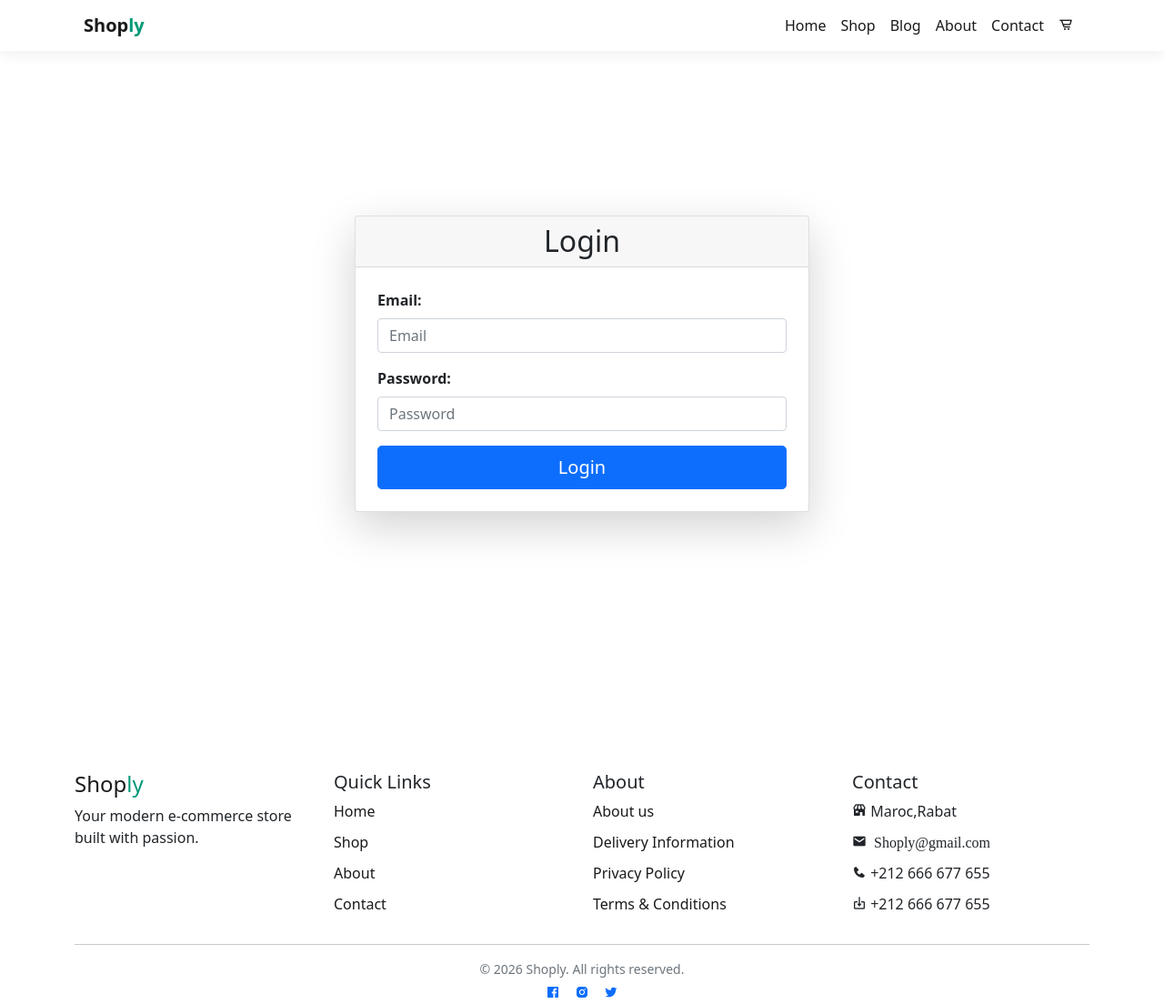
After one commit to mohamedamine6/Shoply, a PHP site: page /login.php in a window 1280 px wide. The commit adds this page. Shown: the whole page at 91% size. Run offline with PHP 8.4, Linux system fonts and the light colour scheme.

Commit message:
registre login

```diff
--- /dev/null
+++ b/assets/css/register.css
@@ -0,0 +1,4 @@
+.carts {
+    max-width: 500px;
+    width: 100%;
+}
--- a/deteilProduct.php
+++ b/deteilProduct.php
@@ -2,6 +2,11 @@
 session_start();
 
 require 'config/db.php';
+
+if (!isset($_SESSION['user_id'])) {
+    header("Location: login.php");
+    exit();
+}
 
 $id = intval($_GET['id']);
 
--- a/index.php
+++ b/index.php
@@ -2,6 +2,11 @@
 session_start();
 
 require 'config/db.php';
+
+if (!isset($_SESSION['user_id'])) {
+    header("Location: login.php");
+    exit();
+}
 
 $query = "SELECT * FROM products LIMIT 4";
 $result = mysqli_query($conn, $query);
--- /dev/null
+++ b/login.php
@@ -0,0 +1,91 @@
+<?php
+session_start();
+require 'config/db.php';
+
+$error = '';
+
+if (isset($_POST['login'])) {
+
+    $email = trim($_POST['email'] ?? '');
+    $password = $_POST['password'] ?? '';
+
+    if (empty($email) || empty($password)) {
+        $error = "All fields are required ❌";
+    } else {
+
+        $stmt = $conn->prepare("SELECT * FROM users WHERE email=?");
+        $stmt->bind_param("s", $email);
+        $stmt->execute();
+        $result = $stmt->get_result();
+        $user = $result->fetch_assoc();
+
+        if ($user && password_verify($password, $user['password'])) {
+
+            $_SESSION['user_id'] = $user['id'];
+            $_SESSION['name'] = $user['name'];
+            $_SESSION['role'] = $user['role'];
+
+            header("Location: index.php");
+            exit();
+
+        } else {
+            $error = "Email or password incorrect ❌";
+        }
+    }
+}
+?>
+<!DOCTYPE html>
+<html lang="en">
+<head>
+    <meta charset="UTF-8">
+    <meta name="viewport" content="width=device-width, initial-scale=1.0">
+    <title>Home</title>
+    <link rel="stylesheet" href="/Projet/assets/css/variable.css">
+    <link rel="stylesheet" href="/Projet/assets/css/register.css">
+    <link href="https://cdn.jsdelivr.net/npm/bootstrap@5.0.2/dist/css/bootstrap.min.css" rel="stylesheet"
+    integrity="sha384-EVSTQN3/azprG1Anm3QDgpJLIm9Nao0Yz1ztcQTwFspd3yD65VohhpuuCOmLASjC" crossorigin="anonymous">
+    <link href='https://unpkg.com/boxicons@2.1.4/css/boxicons.min.css' rel='stylesheet'>
+</head>
+<body>
+    <!-- navbar -->
+    <?php include 'includes/header.php'; ?>
+
+    <div class="container d-flex justify-content-center align-items-center min-vh-100">
+        <div class="card shadow-lg carts">
+            <div class="card-header text-center ">
+                <h2 class="mb-0">Login</h2>
+            </div>
+
+            <div class="card-body p-4">
+                <form action="" method="POST"> <!-- reste sur la même page -->
+                    <?php if($error): ?>
+                        <div class="alert alert-danger text-center"><?php echo $error; ?></div>
+                    <?php endif; ?>
+
+                    <div class="mb-3">
+                        <label for="email" class="form-label fw-bold">Email: </label>
+                        <input type="email" class="form-control" id="email" name="email" placeholder="Email" required>
+                    </div>
+
+                    <div class="mb-3">
+                        <label for="password" class="form-label fw-bold">Password: </label>
+                        <input type="password" class="form-control" id="password" name="password" placeholder="Password" required>
+                    </div>
+
+                    <div class="d-grid">
+                        <button type="submit" name="login" class="btn btn-primary btn-lg">
+                            Login
+                        </button>
+                    </div>
+                </form>
+            </div>
+        </div>
+    </div>
+
+
+    <!-- footer -->
+    <?php include 'includes/footer.php'; ?>
+
+    <script src="https://cdn.jsdelivr.net/npm/bootstrap@5.0.2/dist/js/bootstrap.bundle.min.js"></script>
+</body>
+</html>
--- /dev/null
+++ b/logout.php
@@ -0,0 +1,6 @@
+<?php
+session_start();
+session_destroy();
+
+header("Location: login.php");
+exit();
--- a/product.php
+++ b/product.php
@@ -2,7 +2,6 @@
 session_start();
 
 require 'config/db.php';
-
 //pagination le total de produit
 $totalQuery = "SELECT COUNT(*) as total FROM products";
 $totalResult = mysqli_query($conn, $totalQuery);
```
Also changed, not shown: database/ecommerce.sql (+8 -0 lines), register.php (added, +95 -0 lines).
